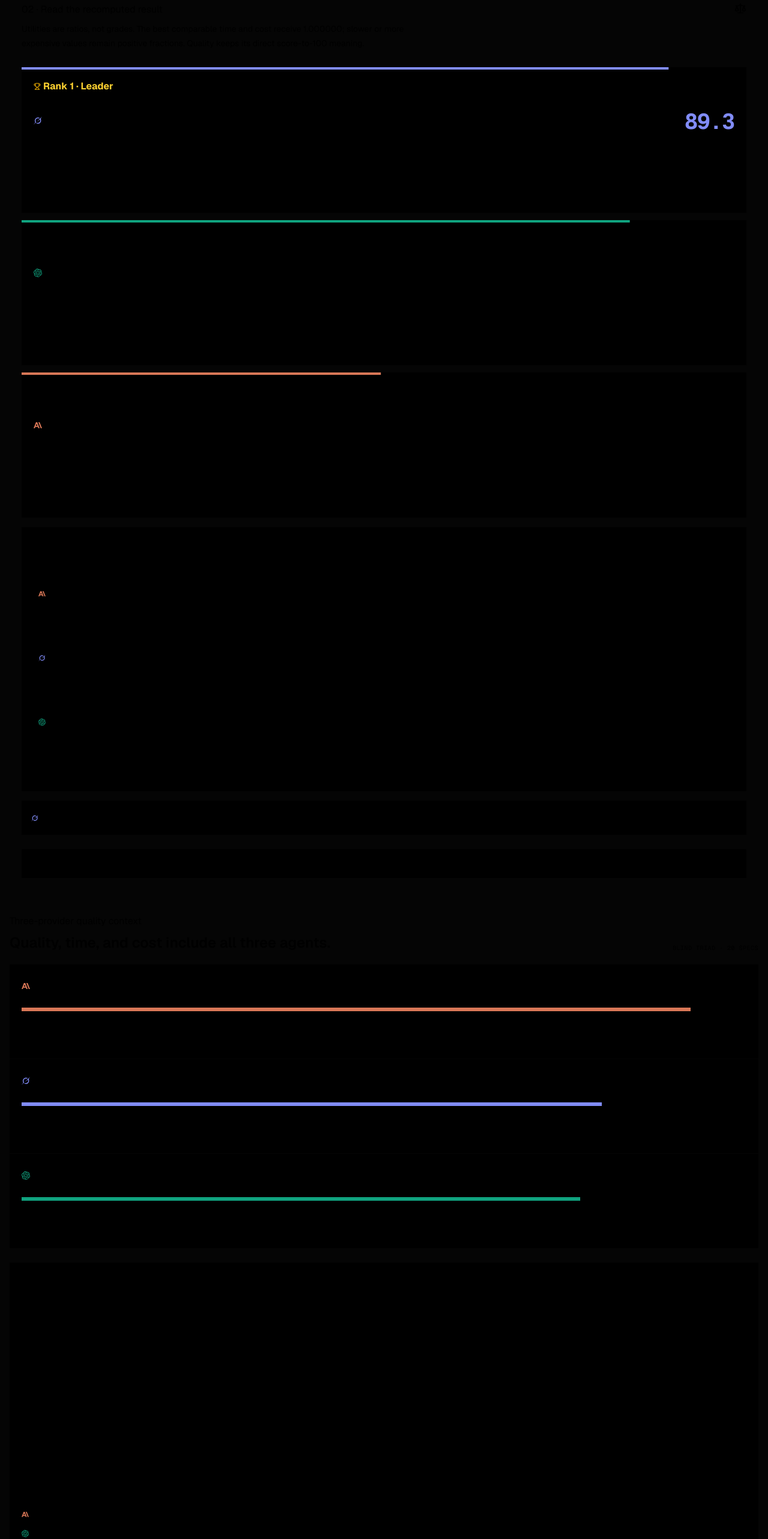
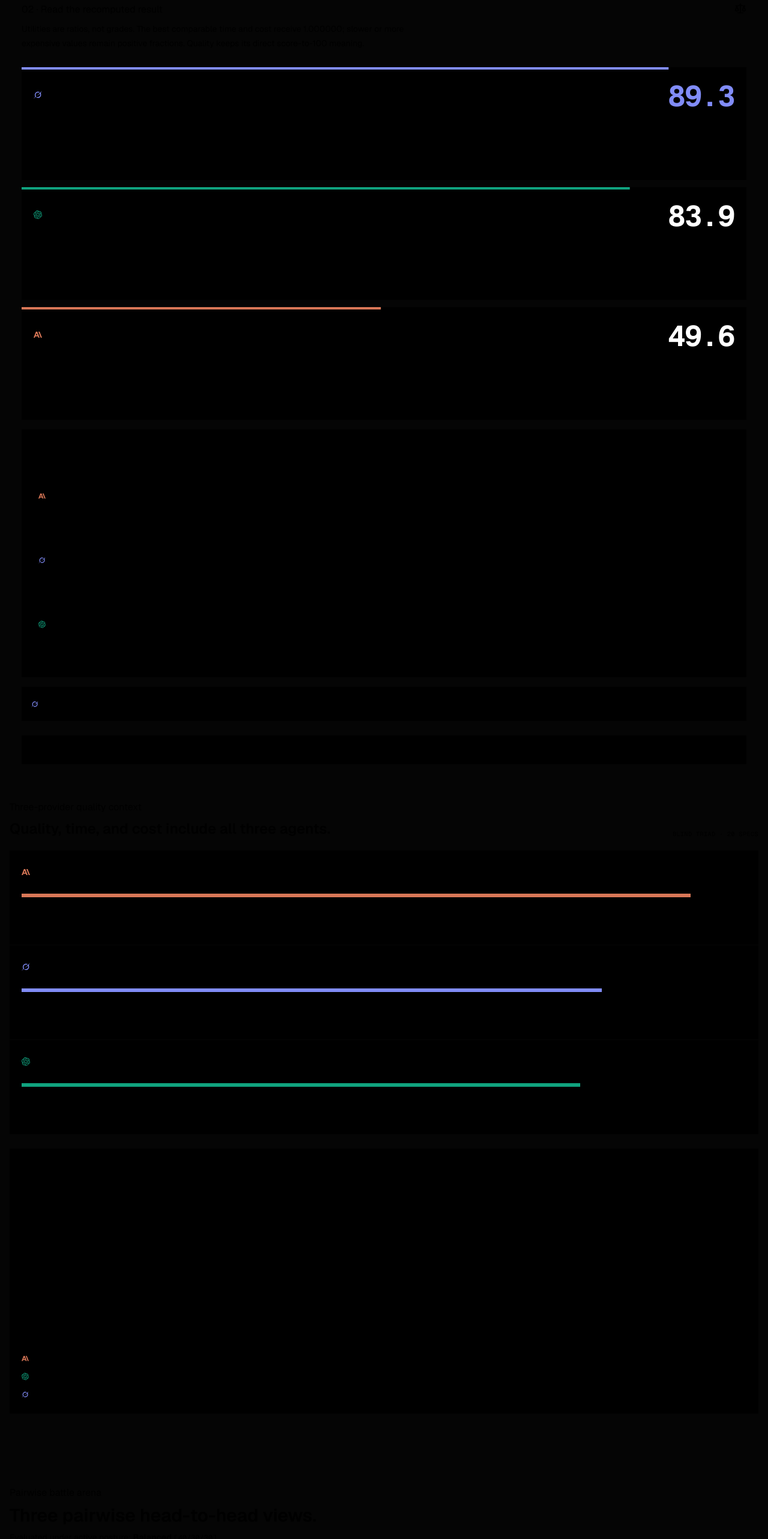
Before and after one commit to johnlindquist/opus5-vs-gpt56-vs-grok46, a Next.js app: page / in a window 1280 px wide. Shown: the part 1860-4426 px from the top of the page at 60% size. Built offline with nearby package versions, Linux system fonts and the light colour scheme.

Commit message:
refactor: simplify decision lab cards by removing rank badges, delta arrows, and utility labels

```diff
--- a/src/app/specs/[id]/page.tsx
+++ b/src/app/specs/[id]/page.tsx
@@ -166,7 +166,7 @@ export default async function SpecPage({ params }: { params: Promise<{ id: strin
             })}
           </div>
           <p className="mt-4 text-xs leading-5 text-muted-foreground">
-            Grok, Opus, and Sol durations enter the decision-lab time weight as summed recorded wall seconds. Grok ran on the same machine after the August 13 reboot. Each spec was run once through each agent&apos;s main tool, so provider load and time of day remain in the clocks. Grok and Sol costs are published token-rate math, not invoices; both enter the cost composite. Opus costs are Anthropic provider receipts.
+            Durations and costs reflect recorded session receipts and published token-rate equivalents across all three agents.
           </p>
         </div>
       </section>
--- a/src/components/decision-lab.tsx
+++ b/src/components/decision-lab.tsx
@@ -346,7 +346,7 @@ export function DecisionLab({ metrics }: DecisionLabProps) {
             <div className="mt-4 border border-border bg-black p-4">
               <div className="mega-label">Recorded session totals · all three enter the time ranking</div>
               <p className="mt-2 text-sm leading-6 text-muted-foreground">
-                Each total is the sum of twenty session receipts. Grok ran on the same machine after the August 13 reboot. Campaign elapsed is overlap only.
+                Each total is the sum of twenty session runtimes recorded in the benchmark receipts.
               </p>
               <dl className="mt-4 grid gap-3 sm:grid-cols-3">
                 {PROVIDER_ORDER.map((provider) => {
@@ -367,11 +367,6 @@ export function DecisionLab({ metrics }: DecisionLabProps) {
                   );
                 })}
               </dl>
-              {data.grok_resource_summary?.timing ? (
-                <p className="mt-3 font-mono text-[10px] uppercase tracking-wider text-muted-foreground">
-                  Grok campaign elapsed {formatRawValue("speed", data.grok_resource_summary.timing.elapsed_campaign_seconds)} · overlap, not a ranking input
-                </p>
-              ) : null}
             </div>
 
             <div className="mt-4 border-l-2 border-border bg-black p-4" aria-live="polite">
@@ -539,29 +534,29 @@ export function DecisionLab({ metrics }: DecisionLabProps) {
             <h3 id="decision-limits-heading" className="mt-2 text-xl font-semibold">
               Comparability & scope boundaries.
             </h3>
-            <div className="mt-6 space-y-5 text-sm leading-6 text-muted-foreground">
+            <div className="mt-6 space-y-4 text-sm leading-6 text-muted-foreground">
               <p>
-                <strong className="text-foreground">Grok cost:</strong>{" "}
-                {metrics.decision_lab.comparability.grok_cost_exclusion}
+                <strong className="text-foreground">Cost basis:</strong>{" "}
+                Quality, time, and cost include all three agents. Cost uses Anthropic provider receipts for Opus and published token-rate equivalents for Sol and Grok.
               </p>
               <p>
-                <strong className="text-foreground">Grok speed:</strong>{" "}
-                {metrics.decision_lab.comparability.grok_speed_exclusion}
+                <strong className="text-foreground">Timing basis:</strong>{" "}
+                Wall-clock durations are the sum of twenty recorded session runtimes across all three agents.
               </p>
               <p>
                 <strong className="text-foreground">Time variability:</strong>{" "}
-                {metrics.decision_lab.comparability.speed_variability}
+                Each agent ran each spec once through its main programming tool. Wall times move with provider load and time of day. Treat the ranking as a single-run observation, not a repeated-trial speed estimate.
               </p>
               <p>
                 <strong className="text-foreground">Missing data:</strong>{" "}
-                {metrics.decision_lab.comparability.missing_values}
+                A missing source value remains unavailable. It is never converted to zero, one, or best-in-class utility.
               </p>
-              <div className="border-t border-border pt-5">
+              <div className="border-t border-border pt-4">
                 <p>
-                  <strong className="text-foreground">Turn counts were audited, then excluded.</strong>{" "}
-                  {metrics.turn_count_exclusion.reason}
+                  <strong className="text-foreground">Turn counts:</strong>{" "}
+                  Harness-native turn signals use different instrumentation units and are excluded from the ranking.
                 </p>
-                <ul className="mt-3 space-y-2 font-mono text-[10px] uppercase tracking-wider">
+                <ul className="mt-2.5 space-y-1.5 font-mono text-[10px] uppercase tracking-wider">
                   <li className="flex items-center gap-2"><ProviderMark provider="claude" compact /> · {metrics.turn_count_exclusion.units.claude}</li>
                   <li className="flex items-center gap-2"><ProviderMark provider="codex" compact /> · {metrics.turn_count_exclusion.units.codex}</li>
                   <li className="flex items-center gap-2"><ProviderMark provider="grok" compact /> · {metrics.turn_count_exclusion.units.grok}</li>
--- a/src/components/ranked-cards-grid.tsx
+++ b/src/components/ranked-cards-grid.tsx
@@ -1,6 +1,6 @@
 "use client";
 
-import { useLayoutEffect, useRef, useEffect, useState } from "react";
+import { useLayoutEffect, useRef } from "react";
 import { ProviderMark } from "@/components/provider-icon";
 import { AnimatedNumber } from "@/components/animated-number";
 import {
@@ -8,7 +8,7 @@ import {
   type ComparableProviderKey,
   type DecisionMetricKey,
 } from "@/lib/data";
-import { Trophy, TrendingUp, TrendingDown, Minus, Sparkles, TimerReset, BadgeDollarSign } from "lucide-react";
+import { Sparkles, TimerReset, BadgeDollarSign } from "lucide-react";
 
 interface RankedResultItem {
   provider: ComparableProviderKey;
@@ -39,22 +39,6 @@ export function RankedCardsGrid({
   const containerRef = useRef<HTMLDivElement>(null);
   const cardRefs = useRef<Map<string, HTMLElement>>(new Map());
   const prevRectsRef = useRef<Map<string, DOMRect>>(new Map());
-  const prevRanksRef = useRef<Map<string, number>>(new Map());
-  const [rankDeltas, setRankDeltas] = useState<Record<string, number>>({});
-
-  // Compute rank changes
-  useEffect(() => {
-    const newDeltas: Record<string, number> = {};
-    ranking.forEach((item, index) => {
-      const currentRank = index + 1;
-      const prevRank = prevRanksRef.current.get(item.provider);
-      if (prevRank !== undefined) {
-        newDeltas[item.provider] = prevRank - currentRank; // Positive = climbed, negative = dropped
-      }
-      prevRanksRef.current.set(item.provider, currentRank);
-    });
-    setRankDeltas(newDeltas);
-  }, [ranking]);
 
   // FLIP Layout Animation (Strictly locked to X axis)
   useLayoutEffect(() => {
@@ -112,10 +96,8 @@ export function RankedCardsGrid({
       aria-atomic="true"
     >
       {ranking.map((result, index) => {
-        const rank = index + 1;
-        const delta = rankDeltas[result.provider] ?? 0;
         const color = PROVIDER_COLOR[result.provider];
-        const isLeader = rank === 1;
+        const isLeader = index === 0;
 
         return (
           <article
@@ -141,71 +123,23 @@ export function RankedCardsGrid({
             />
 
             <div>
-              {/* Row 1: Rank header & delta badge on left, utility subtitle on right */}
-              <div className="flex items-center justify-between gap-2 border-b border-border/40 pb-2.5">
-                <div className="flex items-center gap-2">
-                  <span
-                    className={`mega-label whitespace-nowrap ${
-                      isLeader ? "text-foreground font-bold" : "text-muted-foreground"
-                    }`}
-                  >
-                    {isLeader ? (
-                      <span className="inline-flex items-center gap-1 text-amber-300 font-bold">
-                        <Trophy className="size-3 text-amber-400" /> Rank 1 · Leader
-                      </span>
-                    ) : (
-                      `Rank ${rank}`
-                    )}
-                  </span>
-
-                  {/* Rank change badge */}
-                  {delta !== 0 && (
-                    <span
-                      className={`inline-flex items-center gap-0.5 px-1.5 py-0.5 font-mono text-[9px] font-bold ${
-                        delta > 0
-                          ? "bg-emerald-500/15 text-emerald-400 border border-emerald-500/30"
-                          : "bg-rose-500/15 text-rose-400 border border-rose-500/30"
-                      }`}
-                      title={
-                        delta > 0
-                          ? `Climbed ${delta} ${delta === 1 ? "position" : "positions"}`
-                          : `Dropped ${Math.abs(delta)} ${Math.abs(delta) === 1 ? "position" : "positions"}`
-                      }
-                    >
-                      {delta > 0 ? (
-                        <>
-                          <TrendingUp className="size-2.5" /> +{delta}
-                        </>
-                      ) : (
-                        <>
-                          <TrendingDown className="size-2.5" /> {delta}
-                        </>
-                      )}
-                    </span>
-                  )}
-                </div>
-
-                <span className="font-mono text-[9px] uppercase tracking-wider text-muted-foreground whitespace-nowrap">
-                  utility / 100
-                </span>
-              </div>
-
-              {/* Row 2: Provider name on left, Big bold score on right */}
-              <div className="my-4 flex items-center justify-between gap-3">
+              {/* Clean Provider & Score Row */}
+              <div className="flex items-center justify-between gap-3 pt-1">
                 <div className="min-w-0">
                   <ProviderMark provider={result.provider} />
                 </div>
-                <div className="shrink-0 text-right font-mono text-4xl font-bold tabular-nums tracking-tight">
+                <div className="shrink-0 text-right font-mono text-5xl font-bold tabular-nums tracking-tight">
                   {result.score === null ? (
                     "—"
                   ) : (
-                    <span style={{ color: isLeader ? color : undefined }}>
+                    <span style={{ color: isLeader ? color : "#ffffff" }}>
                       <AnimatedNumber value={result.score} decimals={1} />
                     </span>
                   )}
                 </div>
               </div>
             </div>
+
             {/* Metric breakdown grid: Quality, Speed, Cost */}
             <div className="mt-6 grid grid-cols-3 gap-px bg-border">
               {metricOrder.map((metric) => {
```
Also changed, not shown: src/app/methodology/page.tsx (+6 -6 lines).
